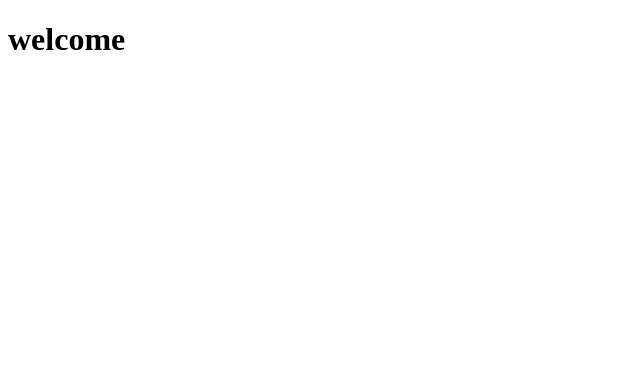
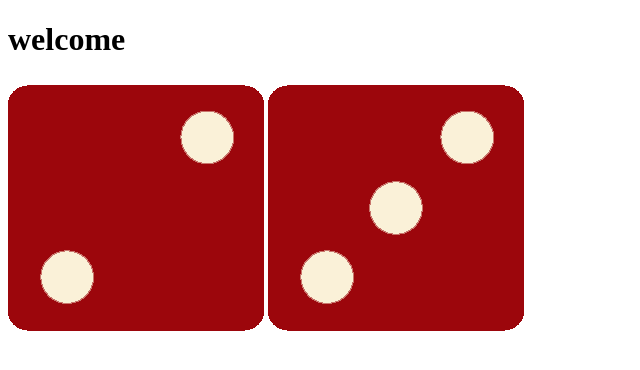
Before and after one commit to alex-pashayev/the-dicee-game, a plain HTML site: page Index.html in a window 1280 px wide. Shown: the whole page, without its empty margins (0-640 px from the left). Drawn offline with Linux system fonts and the light colour scheme.

Commit message:
adding imges and create change number functuon

```diff
--- a/Index.html
+++ b/Index.html
@@ -7,7 +7,9 @@
     <link rel="stylesheet" href="./style.css" />
 </head>
 <body>
-    <h1>welcome</h1>
+    <h1 id="title"> welcome</h1>
+    <img id="Img1" src="./images/dice1.png" alt="number">
+    <img id="Img2" src="./images/dice1.png" alt="number">
     <script src="Index.js" charset="utf-8"></script>
 </body>
 </html>
--- a/Index.js
+++ b/Index.js
@@ -7,4 +7,33 @@ function TowRandNums ()
     return arr ;
 }
 var arr = TowRandNums ();
-alert("firs num is "+arr[0]+" and the econe one is "+arr[1]);
+
+function changeNumbers(Arr)
+{
+    for(var i =1 ;i<7;i++)
+    {
+
+        if(Arr[0]==i){
+            document.querySelector("#Img1").setAttribute("src","./images/dice"+i+".png");
+            break;
+        }
+    }
+
+    for(var i =1 ;i<7;i++)
+        {
+            if(Arr[1]==i){
+                document.querySelector("#Img2").setAttribute("src","./images/dice"+i+".png");
+                break;
+            }
+        }
+}
+
+
+function StartDiceeGame()
+{
+    var randNumber = TowRandNums ();
+    changeNumbers(randNumber);
+}
+
+
+StartDiceeGame();
```
